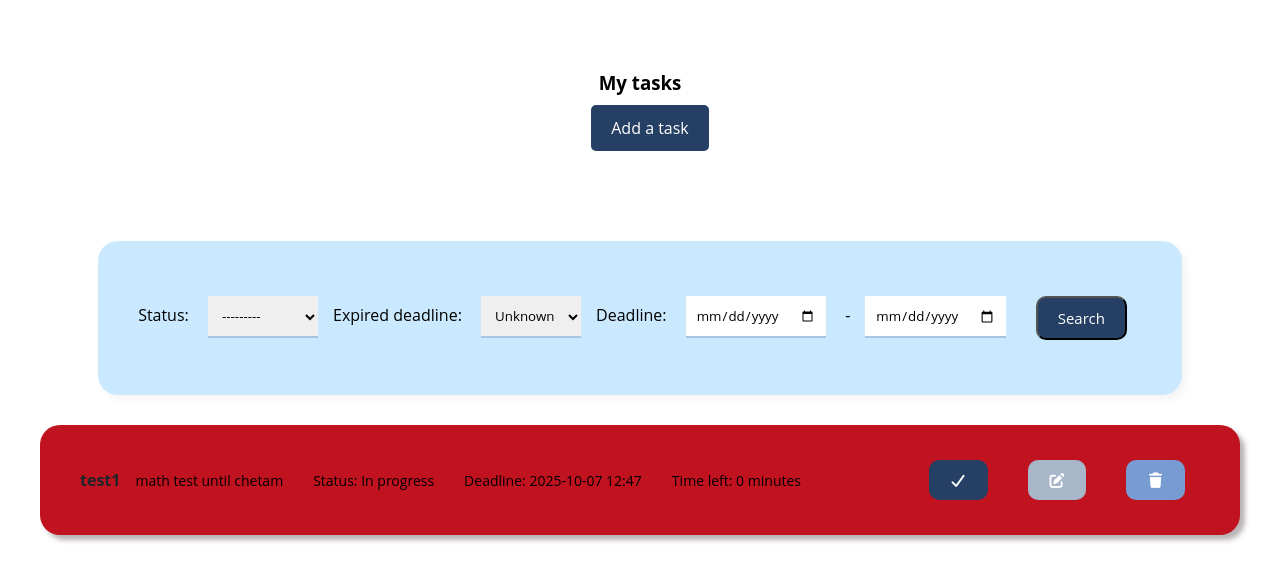
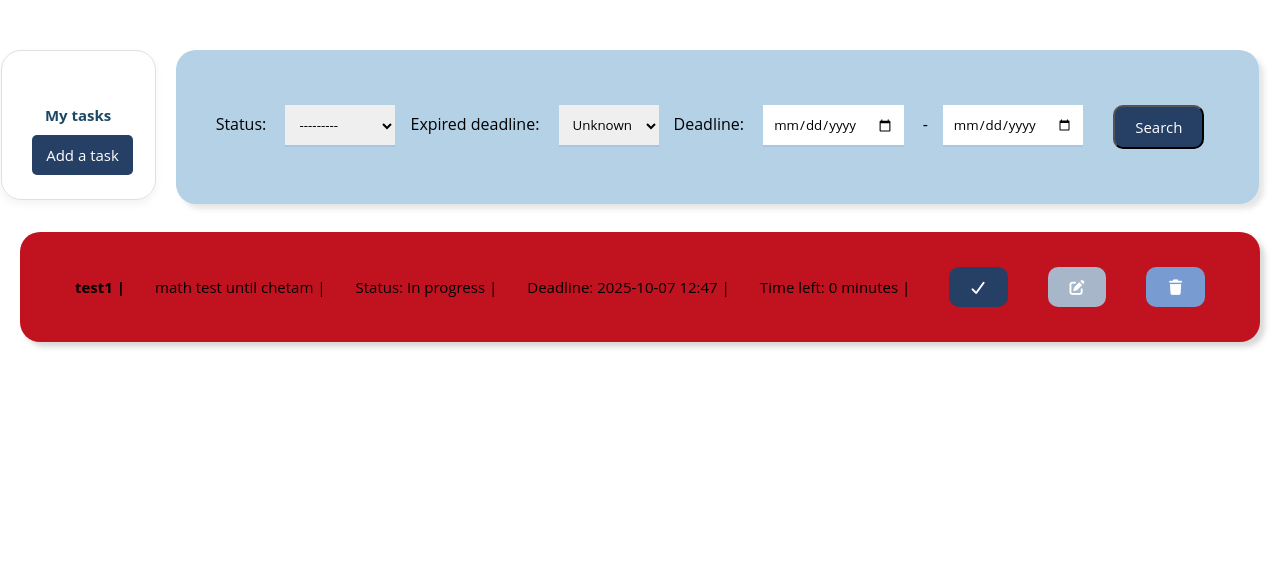
Before and after one commit to nazisjs/todolist, a Django app: page / in a window 1280 px wide. Shown: the part 69-651 px from the top of the page. Run offline with Django 5.2, Linux system fonts and the light colour scheme; a user stored in the database is signed in; data comes from the database, SQL or seed files in the repository; both versions use the stored data as it was after the commit; some libraries are stand-ins or nearby versions.

Commit message:
Optimization fixed

```diff
--- a/myproject/todo/apps.py
+++ b/myproject/todo/apps.py
@@ -6,5 +6,6 @@ class TodoConfig(AppConfig):
     name = "todo"
 
     def ready(self):
-      from .views import start_scheduler
-      start_scheduler()
+      from .views import ReminderEmail
+      reminder_service=ReminderEmail()
+      reminder_service.start_scheduler()
--- a/myproject/todo/forms.py
+++ b/myproject/todo/forms.py
@@ -15,4 +15,4 @@ class TaskForm(forms.ModelForm):
         fields=["title","description","deadline","status"]
         widgets={
             "deadline":forms.DateTimeInput(attrs={"type":"datetime-local"}),
-            }
+        }
--- a/myproject/todo/static/css/home.css
+++ b/myproject/todo/static/css/home.css
@@ -64,15 +78,9 @@
     .text {
         color: #000000;
         padding: 10px 15px;
-        font-size: 14px;
+        font-size: 15px;
         text-align: left;
         align-items: center;
-    }
-
-    h4.text1 {
-        color: #1f252a;
-        align-items: center;
-        list-style-type: circle;
     }
 
     .box {
@@ -81,13 +89,13 @@
         padding: 20px 40px;
         width: 100%;
         height: auto;
-        max-width: 1200px;
+        max-width: 1240px;
         align-items: center;
         background-color: #bee9e8;
         border-radius: 20px;
         flex-wrap: wrap;
-        margin: 10px;
-        box-shadow: 5px 5px 5px rgba(116, 103, 103, 0.5);
+        margin: 8px;
+        box-shadow: 5px 5px 5px rgba(143, 141, 141, 0.336);
         color: #000000;
     }
 
@@ -124,20 +132,33 @@
         margin-top: 40px;
     }
 
+    .main_container {
+        display: flex;
+        background: transparent;
+        border: 1.5px solid rgba(179, 178, 178, 0.4);
+        justify-content: center;
+        width: 155px;
+        border-radius: 20px;
+        align-items: center;
+        height: 150px;
+        margin-top: 50px;
+        box-shadow: 0 4px 8px rgba(0, 0, 0, 0.05);
+    }
+
+    .text_main {
+        color: #1b4965;
+        font-size: 15px;
+    }
+
     .add_tasks {
-        padding: 12px 10px;
+        padding: 10px 10px;
         margin: 10px;
-        width: 100%;
+        width: 90%;
         background-color: #263f64;
         color: #fff;
         text-decoration: none;
         border-radius: 5px;
-    }
-
-    .main_container {
-        display: flex;
-        justify-content: center;
-        margin: 30px;
+        font-size: 15px;
     }
 
     .no-text {
@@ -188,8 +209,8 @@
 
     .box_for_filter {
         display: flex;
-        box-shadow: 5px 5px 5px rgba(238, 237, 237, 0.5);
-        background-color: #cae9ff;
+        box-shadow: 5px 5px 5px rgba(150, 149, 149, 0.238);
+        background-color: #b4d1e6;
         width: 100%;
         border-radius: 20px;
     }
--- a/myproject/todo/templates/todo_folder/home.html
+++ b/myproject/todo/templates/todo_folder/home.html
@@ -14,7 +14,9 @@
 <body>
     <nav>
         <div class="logo"><a href="{% url 'home' %}"><img class="logo_pic" src="{% static 'img/logo.svg' %}"></a></div>
-        <div class="menu-toggle" onclick="document.querySelector('.nav-links').classList.toggle('active')"></div>
+       <div class="menu-toggle" onclick="document.querySelector('.nav-links').classList.toggle('active')">
+        <div></div>
+        </div>
         <ul class="nav-links">
             <button class="login1"><a href="{% url 'login' %}">Hello, {{request.user}}!</a></button>
             <button class="login1"><a href="{% url 'logout' %}">Logout</a></button>
@@ -46,17 +48,19 @@
         {% if task.status == 'done' %}done
         {% elif task.deadline_status == 'soon'%}soon
         {% elif task.deadline_status == 'overdue'%}overdue{% endif %}">
+        <table class="task-table">
         <div class="all_requirements">
-            <h4 class="text1"><strong> {{task.title}}</strong></h4>
-            <p class="text">{{task.description}}</p>
-            <p class="text"> Status:  {{ task.get_status_display }}</p>
-            <p class="text"> Deadline: {{ task.deadline|date:"Y-m-d H:i"}}<br></p>
-            <p class="text">Time left: {{ task.deadline|timeuntil }}</p>
+            <p class="text"><strong> {{task.title}} | </strong></p>
+            <p class="text">{{task.description}} | </p>
+            <p class="text"> Status:  {{ task.get_status_display }} | </p>
+            <p class="text"> Deadline: {{ task.deadline|date:"Y-m-d H:i"}} | <br></p>
+            <p class="text">Time left: {{ task.deadline|timeuntil }} | </p>
             <form action="{% url 'task_change_status' task.pk %}" method="POST">
                 {% csrf_token %}
                 <option value="{{ key }}" {% if task.status == key %}selected="selected" {% endif %}>{{ label }}</option>
             </form>
         </div>
+        </table>
             <div class="btns">
             <a class="done_btn" href="{% url 'task_mark_done' task.pk %}"><i class="fa-solid fa-check" ></i></a>
             <a class="update_btn" href="{% url 'task_update' task.pk %}"><i class="fa-solid fa-pen-to-square"></i></a>
@@ -70,5 +74,4 @@
     </ul>
     {% endblock %}
 </body>
-
 </html>
--- a/myproject/todo/views.py
+++ b/myproject/todo/views.py
@@ -13,6 +13,7 @@ from datetime import timedelta
 from django.core.mail import send_mail
 from django.conf import settings
 from apscheduler.schedulers.background import BackgroundScheduler
+
 
 def registerPage(request):
     if request.user.is_authenticated:
@@ -50,8 +51,29 @@ def loginPage(request):
 def logoutUser(request):
     logout(request)
     return redirect('login')
-@login_required(login_url="login")
 
+class TaskManager:
+    def __init__(self,user):
+        self.user=user
+    def get_tasks(self):
+        return Task.objects.filter(user_owner=self.user).order_by("deadline")
+    def create(self,form):
+        task=form.save(commit=False)
+        task.user_owner=self.user
+        task.save()
+        return task
+    def update(self,task,form):
+        form.save()
+        return task
+    def delete(self,task):
+        task.delete()
+    def mark_done(self,task):
+        task.status=Task.done_status
+        task.save()
+    def change_status(self,task,status):
+        if status in dict(Task.choice_status).keys():
+            task.status=status
+            task.save()
 
 @login_required
 def home(request):
@@ -72,53 +94,56 @@ def home(request):
 @login_required
 def create_task(request):
     form=TaskForm(request.POST or None)
+    manager=TaskManager(request.user)
     if form.is_valid():
-        task=form.save(commit=False)
-        task.user_owner=request.user
-        task.save()
+        manager.create(form)
         return redirect("home")
     return render(request,"todo_folder/task_create.html",{"form":form})
 
-def task_mark_done(request,pk):
-    task=get_object_or_404(Task,pk=pk)
-    task.status=Task.done_status
-    task.save()
-    return redirect('home')
+@login_required
+def change_status(request,pk):
+    manager=TaskManager(request.user)
+    task=get_object_or_404(Task,pk=pk,user_owner=request.user)
+    manager.change_status(task,request.POST.get("status"))
+    return redirect("home")
 
 @login_required
-def update_task(request,pk):
-    task=get_object_or_404(Task,pk=pk,user_owner=request.user)
-    form=TaskForm(request.POST or None, instance=task)
-    if form.is_valid():
-        form.save()
-        return redirect("home")
-    return render(request, "todo_folder/task_update.html",{"form":form})
+def task_mark_done(request, pk):
+    manager = TaskManager(request.user)
+    task = get_object_or_404(Task, pk=pk, user_owner=request.user)
+    manager.mark_done(task)
+    return redirect("home")
 
 @login_required
-def delete_task(request,pk):
-    task=get_object_or_404(Task,pk=pk,user_owner=request.user)
-    if request.method =="POST":
-        task.delete()
+def update_task(request, pk):
+    manager = TaskManager(request.user)
+    task = get_object_or_404(Task, pk=pk, user_owner=request.user)
+    form = TaskForm(request.POST or None, instance=task)
+    if form.is_valid():
+        manager.update(task, form)
         return redirect("home")
-    return render(request,"todo_folder/task_delete.html",{"task":task})
+    return render(request, "todo_folder/task_update.html", {"form": form})
 
 @login_required
-@require_POST
-def change_status(request,pk):
-    task=get_object_or_404(Task,pk=pk,user_owner=request.user)
-    status=request.POST.get("status")
-    if status in dict(Task.choice_status).keys():
-        task.status=status
-        task.save()
-    return redirect("home")
+def delete_task(request, pk):
+    manager=TaskManager(request.user)
+    task=get_object_or_404(Task, pk=pk, user_owner=request.user)
+    if request.method == "POST":
+        manager.delete(task)
+        return redirect("home")
+    return render(request, "todo_folder/task_delete.html", {"task": task})
 
 
-def send_task_reminder(task):
-    if task.user_owner.email:
-        send_mail(
-            "Reminder from Task Tracker!",
-            f"Hi {task.user_owner.username}! "
-            f"1 hour left until your deadline: {task.title}. You better hurry up!",
+class ReminderEmail:
+    def __init__(self):
+        self.scheduler=BackgroundScheduler()
+
+    def send_task_reminder(self,task):
+        if task.user_owner.email:
+            send_mail(
+                "Reminder from Task Tracker!",
+                f"Hi {task.user_owner.username}! "
+                f"1 hour left until your deadline: {task.title}. You better hurry up!",
             settings.EMAIL_HOST_USER,
             [task.user_owner.email],
             fail_silently=False
@@ -126,18 +151,14 @@ def send_task_reminder(task):
         task.is_notified=True
         task.save()
 
-def reminder_deadline():
-    now=timezone.now()
-    one_hour_later=now+timedelta(hours=1)
-    tasks=Task.objects.filter(
-        deadline__range=(one_hour_later,one_hour_later+timedelta(minutes=1)),
-        is_notified=False
-    )
+    def reminder_deadline(self):
+        now=timezone.now()
+        one_hour_later=now+timedelta(hours=1)
+        tasks=Task.objects.filter(
+        deadline__range=(one_hour_later,one_hour_later+timedelta(minutes=1)),is_notified=False)
+        for task in tasks:
+            self.send_task_reminder(task)
 
-    for task in tasks:
-        send_task_reminder(task)
-
-def start_scheduler():
-    scheduler=BackgroundScheduler()
-    scheduler.add_job(reminder_deadline,'interval',minutes=1)
-    scheduler.start()
+    def start_scheduler(self):
+        self.scheduler.add_job(self.reminder_deadline,'interval',minutes=1)
+        self.scheduler.start()
```
Also changed, not shown: other parts of myproject/todo/static/css/home.css (+40 -16 lines), myproject/todo/static/css/delete_task.css (+17 -1 lines), myproject/db.sqlite3.
